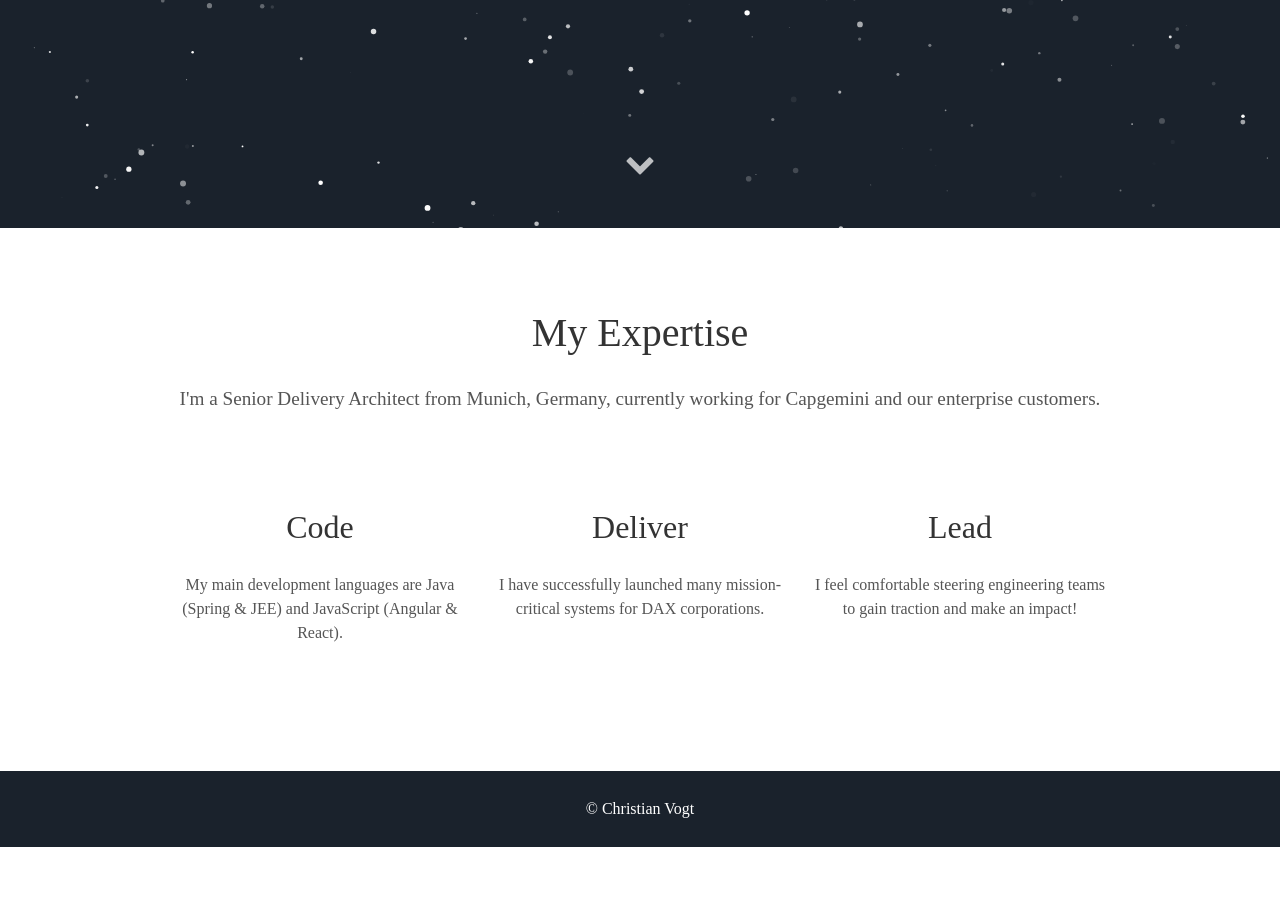
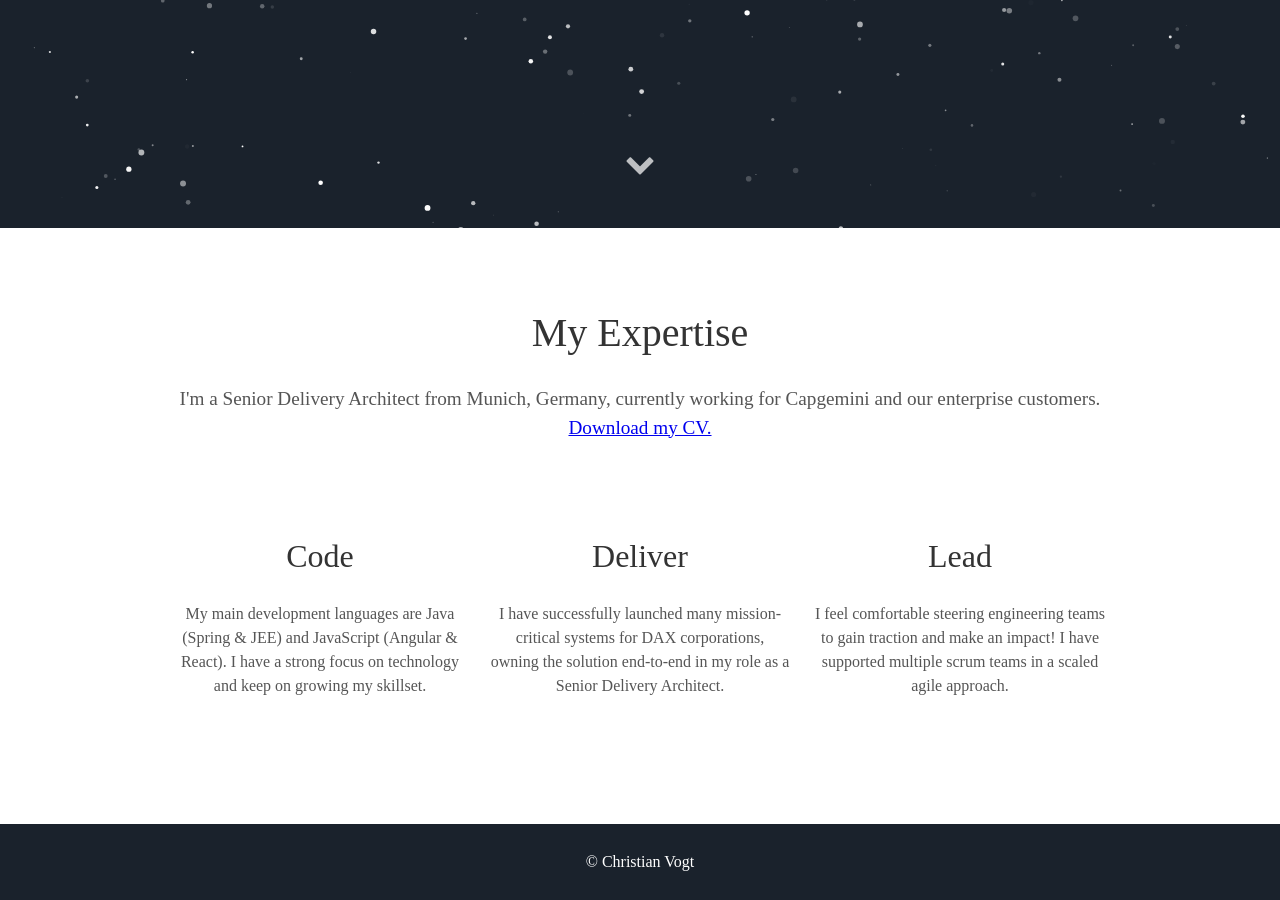
Before and after one commit to chris--/chris--.github.io, a Jekyll site: the page built from index.html, in a window 1280 px wide and 900 px high, scrolled down 672 px. Built offline with Jekyll 4.4.1, drawn with Linux system fonts in a browser that asks for light colours; some web fonts are replaced; before the commit the page ends 1519 px from its top, so only the background shows below that.

Commit message:
Added CV, refined texts.

```diff
--- a/_config.yml
+++ b/_config.yml
@@ -6,7 +6,6 @@ description: Agile Architect
 
 # User settings
 username: Christian Vogt
-user_description: I'm a Senior Delivery Architect from Munich, Germany, currently working for Capgemini and our enterprise customers.
 user_title: Agile Architect
 email: hi@chris.ac
 # twitter_username: lorem_ipsum
--- a/_includes/about.html
+++ b/_includes/about.html
@@ -1,18 +1,18 @@
 <div class="user-details">
   <h1>My Expertise</h1>
-  <p>{{ site.user_description }}</p>
+  <p>I'm a Senior Delivery Architect from Munich, Germany, currently working for Capgemini and our enterprise customers. <a href="/assets/pdf/cv-chvogt-01-20.pdf" target="_blank">Download my CV.</a></p>
 </div>
 <div class="user">
   <div class="tech">
     <h2>Code</h2>
-    <p>My main development languages are Java (Spring & JEE) and JavaScript (Angular & React).</p>
+    <p>My main development languages are Java (Spring & JEE) and JavaScript (Angular & React). I have a strong focus on technology and keep on growing my skillset.</p>
   </div>
   <div class="tech">
     <h2>Deliver</h2>
-    <p>I have successfully launched many mission-critical systems for DAX corporations.</p>
+    <p>I have successfully launched many mission-critical systems for DAX corporations, owning the solution end-to-end in my role as a Senior Delivery Architect.</p>
   </div>
   <div class="tech">
     <h2>Lead</h2>
-    <p>I feel comfortable steering engineering teams to gain traction and make an impact!</p>
+    <p>I feel comfortable steering engineering teams to gain traction and make an impact! I have supported multiple scrum teams in a scaled agile approach.</p>
   </div>
 </div>
```
Also changed, not shown: 1 other file.
